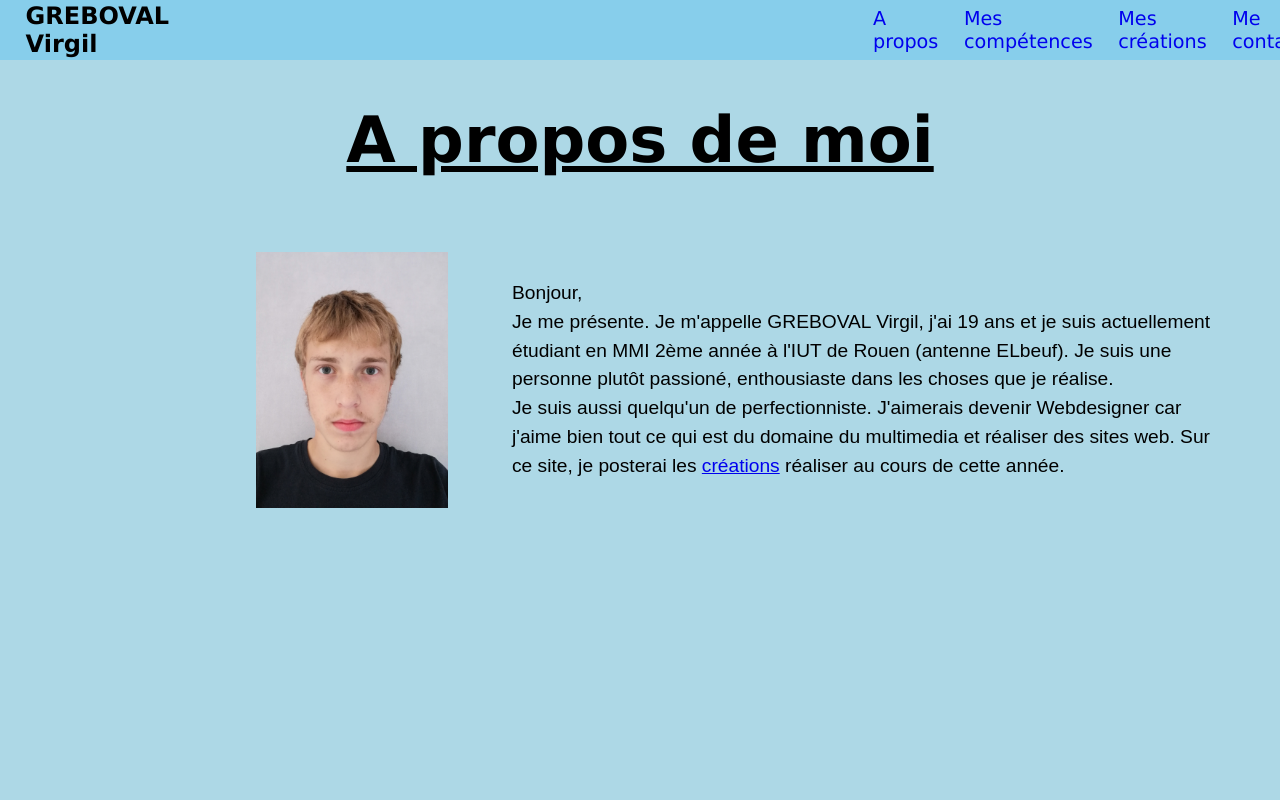
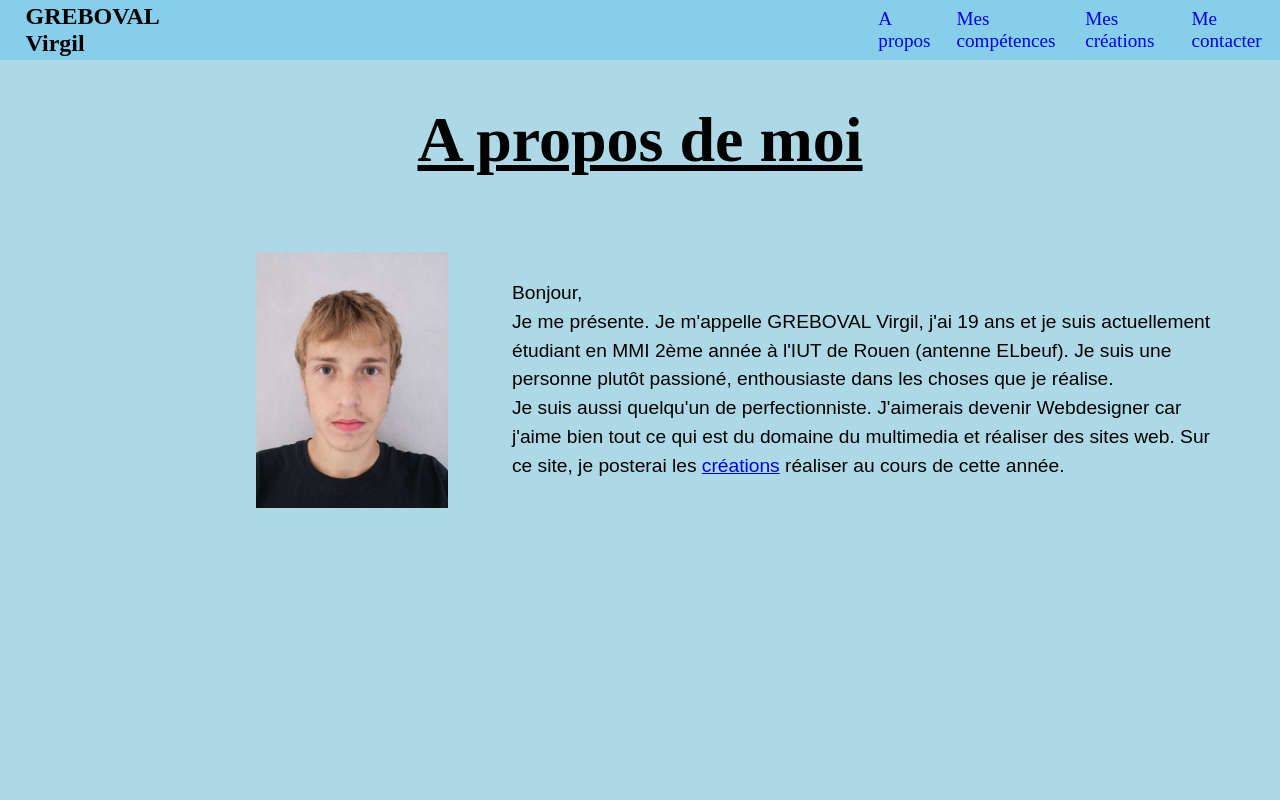
Before and after one commit to VirgilGR/PortFolio, a plain HTML site: page index.html in a window 1280 px wide. Shown: the top 800 px of the page. Drawn offline with Linux system fonts and the light colour scheme.

Commit message:
Update style.css

```diff
--- a/style.css
+++ b/style.css
@@ -146,9 +146,7 @@ border: dotted 0.7vw white;
     width: 2vw;
 }*/
 
-body {
-    font-family: Verdana, sans-serif; margin:0;
-}
+
 .mySlides {
     display: none;
 }
```
